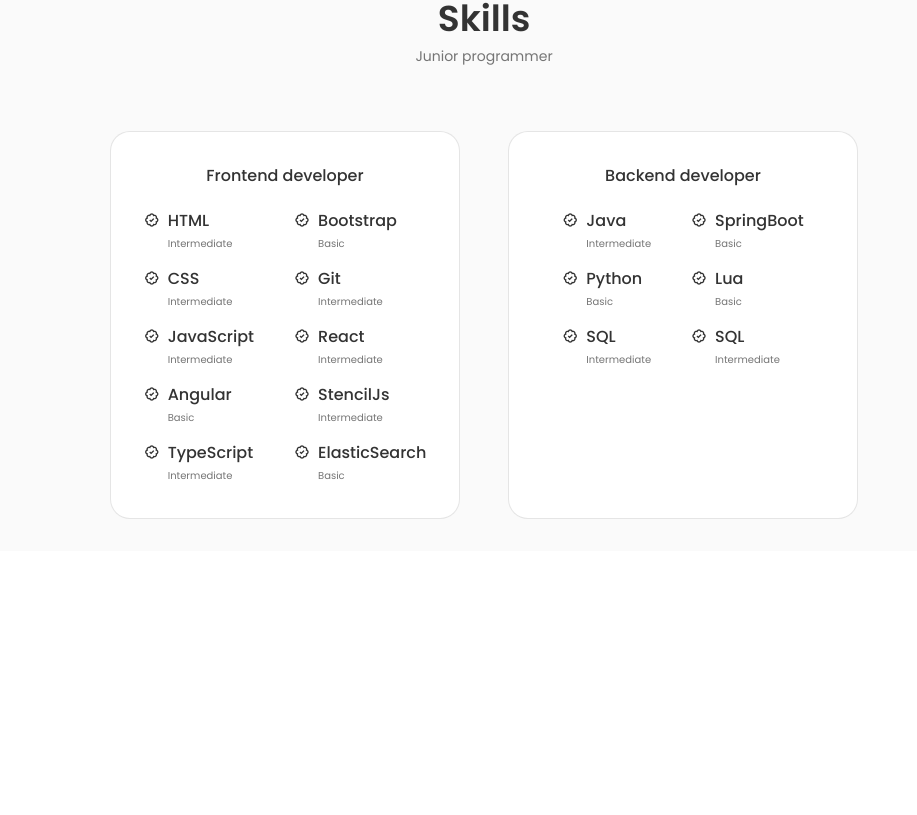
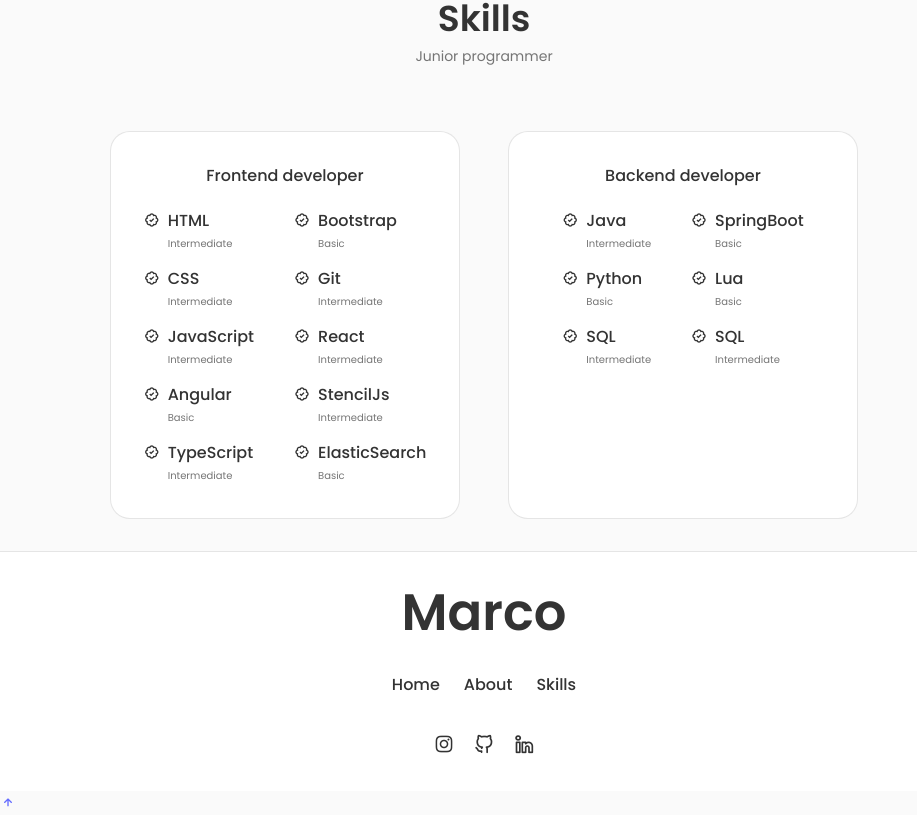
Before and after one commit to marcoafm26/my-portfolio-website, a React (Vite) app: page / in a window 1280 px wide. Shown: the part 1477-2292 px from the top of the page, without its empty margins (0-917 px from the left). Before the commit the page ends 2028 px from the top, so only its background shows below. Built offline with nearby package versions, Linux system fonts and the light colour scheme.

Commit message:
concluded footer and inicialization of scrollup

```diff
--- a/src/App.css
+++ b/src/App.css
@@ -169,6 +169,10 @@
     align-items: center;
 }
 
+.button--flex:hover {
+    color: var(--container-color);
+}
+
 /*=============== BREAKPOINTS ===============*/
 /* For large devices */
 @media screen and (max-width: 992px) {
--- a/src/App.jsx
+++ b/src/App.jsx
@@ -1,8 +1,10 @@
 // import React from 'react';
 import './App.css';
 import About from './components/about/About';
+import Footer from './components/footer/Footer';
 import Header from './components/header/header';
 import Home from './components/home/Home';
+import ScrollUp from './components/scrollup/ScrollUp';
 import Skills from './components/skills/Skills';
 function App() {
     return (
@@ -13,6 +15,8 @@
                 <About />
                 <Skills />
             </main>
+            <Footer />
+            <ScrollUp />
         </div>
     );
 }
--- /dev/null
+++ b/src/components/footer/Footer.jsx
@@ -0,0 +1,57 @@
+// import React from 'react';
+import './footer.css';
+const Footer = () => {
+    return (
+        <footer className="footer">
+            <div className="footer__container container">
+                <h1 className="footer__title">Marco</h1>
+                <ul className="footer__list">
+                    <li>
+                        <a href="#home" className="footer__link">
+                            Home
+                        </a>
+                    </li>
+                    <li>
+                        <a href="#about" className="footer__link">
+                            About
+                        </a>
+                    </li>
+                    <li>
+                        <a href="#skills" className="footer__link">
+                            Skills
+                        </a>
+                    </li>
+                </ul>
+
+                <div className="footer__social">
+                    <a
+                        href="https://www.instagram.com/marcoaureliomoreira/"
+                        className="home__social-icon"
+                        target="_blank"
+                        rel="noreferrer"
+                    >
+                        <i className="uil uil-instagram"></i>
+                    </a>
+                    <a
+                        href="https://github.com/marcoafm26"
+                        className="home__social-icon"
+                        target="_blank"
+                        rel="noreferrer"
+                    >
+                        <i className="uil uil-github-alt"></i>
+                    </a>
+                    <a
+                        href="https://www.linkedin.com/in/marcoaureliofm/"
+                        className="home__social-icon"
+                        target="_blank"
+                        rel="noreferrer"
+                    >
+                        <i className="uil uil-linkedin-alt"></i>
+                    </a>
+                </div>
+            </div>
+        </footer>
+    );
+};
+
+export default Footer;
--- /dev/null
+++ b/src/components/footer/footer.css
@@ -0,0 +1,45 @@
+.footer {
+    background-color: var(--container-color);
+    border-top: 1px solid rgba(0, 0, 0, 0.1);
+}
+
+.footer__container {
+    padding: 2rem 0 2rem;
+}
+
+.footer__title,
+.footer__link {
+    color: var(--title-color);
+}
+
+.footer__title {
+    text-align: center;
+    margin-bottom: var(--mb-2);
+}
+
+.footer__link:hover {
+    color: var(--title-color-dark);
+}
+
+.footer__list {
+    display: flex;
+    justify-content: center;
+    column-gap: 1.5rem;
+    margin-bottom: var(--mb-2);
+}
+
+.footer__social {
+    display: flex;
+    justify-content: center;
+    column-gap: 1.25rem;
+
+}
+
+.footer__social-link {
+    background-color: var(--title-color);
+    color: var(--container-color);
+    font-size: 1.125rem;
+    padding: 0.4rem;
+    border-radius: 0.5rem;
+    display: inline-flex;
+}
--- /dev/null
+++ b/src/components/scrollup/ScrollUp.jsx
@@ -0,0 +1,11 @@
+// import React from 'react';
+import './scrollup.css';
+const ScrollUp = () => {
+    return (
+        <a href="#home" className="scrollup">
+            <i className="uil uil-arrow-up scrollup__icon"></i>
+        </a>
+    );
+};
+
+export default ScrollUp;
```
Also changed, not shown: src/components/scrollup/scrollup.css (added).
